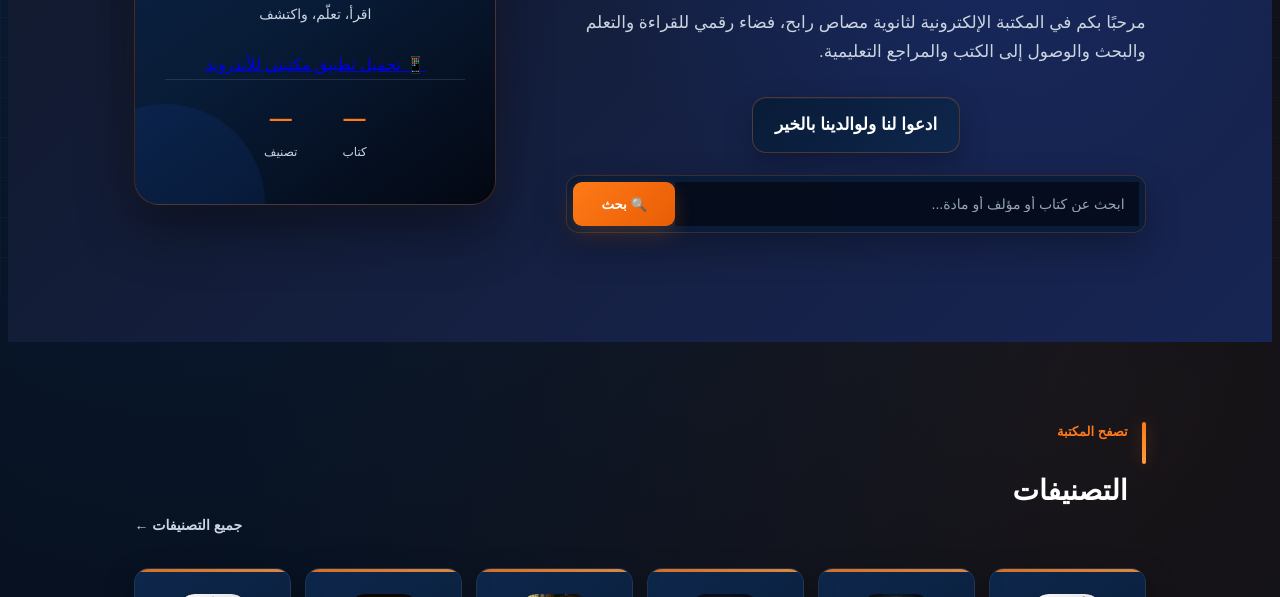
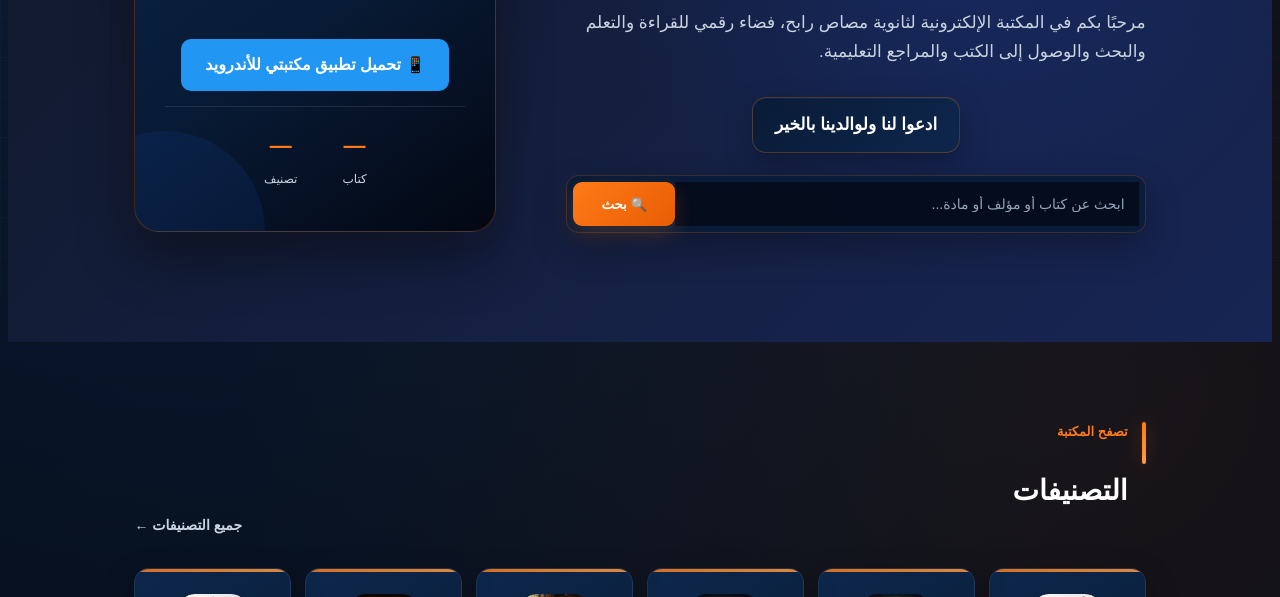
Before and after one commit to shiro30/maktabati, a website: page index.html in a window 1280 px wide. Shown: the part 503-1100 px from the top of the page. Drawn offline with nearby package versions, Linux system fonts and the light colour scheme; no server answers.

Commit message:
Add Android app download button

````diff
--- a/style.css
+++ b/style.css
@@ -1702,5 +1702,22 @@ footer p {
         margin: 25px 10px;
         padding: 20px;
     }
-}
-```
+
+}
+.download-app-btn {
+    display: inline-block;
+    padding: 12px 24px;
+    margin: 15px 0;
+    background: #2196f3;
+    color: white;
+    text-decoration: none;
+    border-radius: 10px;
+    font-size: 16px;
+    font-weight: bold;
+    transition: 0.3s;
+}
+
+.download-app-btn:hover {
+    background: #1976d2;
+    transform: translateY(-2px);
+}
````
